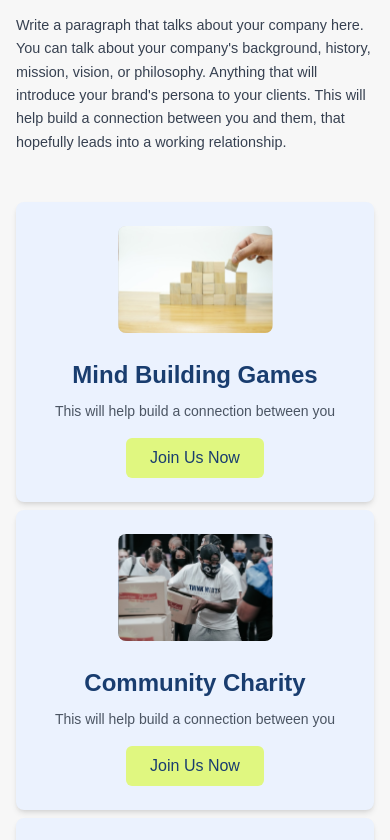
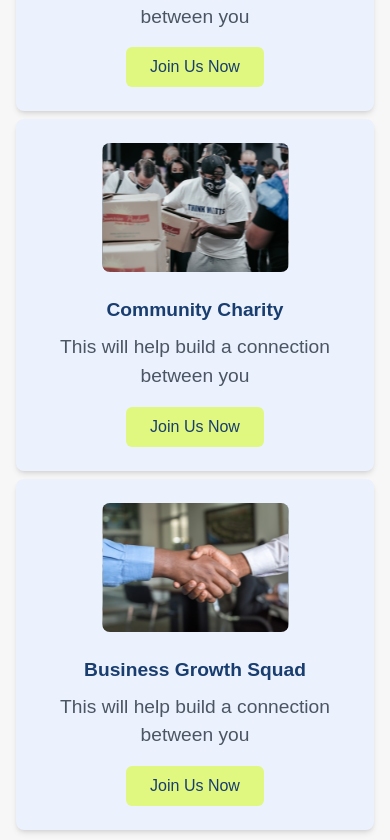
Before and after one commit to alimuhammeddev/Analytica-Haven, a React (Vite) app: page /events in a window 390 px wide. Shown: the part 4362-5202 px from the top of the page. Built offline with nearby package versions, Linux system fonts and the light colour scheme.

Commit message:
Updated some files

```diff
--- a/src/Components/CommunityEvent.jsx
+++ b/src/Components/CommunityEvent.jsx
@@ -1,4 +1,4 @@
-import event6 from "../assets/event6.svg";
+//import event6 from "../assets/event6.svg";
 import event7 from "../assets/event7.svg";
 import event8 from "../assets/event8.svg";
 import event9 from "../assets/event9.svg";
@@ -11,7 +11,7 @@ const CommunityEvent = () => {
       <div className="max-w-7xl mx-auto px-4 sm:px-6 lg:px-8 py-[3rem] bg-[#F7F7F7] my-[3rem] rounded-lg font-campton">
         <div className="flex flex-col lg:flex-row gap-12">
           {/* First column - Featured event */}
-          <div className="lg:w-1/2">
+          {/* <div className="lg:w-1/2">
             <h2 className="text-[#193D6F] text-[1.5rem] md:text-[2rem] font-semibold mb-5 md:block hidden">
               Community Reflection
             </h2>
@@ -48,24 +48,24 @@ const CommunityEvent = () => {
                 and them, that hopefully leads into a working relationship.
               </p>
             </div>
-          </div>
+          </div> */}
 
           {/* Second column - Event cards */}
-          <div className="lg:w-1/2 space-y-2">
+          <div className="lg:w-full space-y-2">
             {/* Event card 1 */}
-            <div className="flex flex-col md:text-justify text-center md:flex-row gap-6 p-6 bg-[#EBF2FE] rounded-lg shadow-md hover:shadow-lg transition-shadow">
+            <div className="flex flex-col items-center md:text-justify text-center md:flex-row gap-6 p-6 bg-[#EBF2FE] rounded-lg shadow-md hover:shadow-lg transition-shadow">
               <div className="md:w-1/3">
                 <img
                   src={event7}
                   alt="Mind Building Games"
-                  className="md:w-full md:h-full object-cover rounded-lg w-[50%] h-[50%] mx-auto md:mx-0"
+                  className="w-full object-cover rounded-lg"
                 />
               </div>
               <div className="md:w-2/3">
-                <h2 className="md:text-xl text-[1.5rem] font-semibold text-[#193D6F] mb-2">
+                <h2 className="md:text-3xl text-[1.2rem] font-semibold text-[#193D6F] mb-2">
                   Mind Building Games
                 </h2>
-                <p className="text-gray-600 mb-4 md:text-[0.7rem] text-[0.875rem]">
+                <p className="text-gray-600 mb-4 md:text-[1.5rem] text-[1.2rem]">
                   This will help build a connection between you
                 </p>
                 <Link
@@ -78,19 +78,19 @@ const CommunityEvent = () => {
             </div>
 
             {/* Event card 2 */}
-            <div className="flex flex-col md:text-justify text-center md:flex-row gap-6 p-6 bg-[#EBF2FE] rounded-lg shadow-md hover:shadow-lg transition-shadow">
+            <div className="flex flex-col items-center md:text-justify text-center md:flex-row gap-6 p-6 bg-[#EBF2FE] rounded-lg shadow-md hover:shadow-lg transition-shadow">
               <div className="md:w-1/3">
                 <img
                   src={event8}
                   alt="Mind Building Games"
-                  className="md:w-full md:h-full object-cover rounded-lg w-[50%] h-[50%] mx-auto md:mx-0"
+                  className="w-full object-cover rounded-lg"
                 />
               </div>
               <div className="md:w-2/3">
-                <h2 className="md:text-xl text-[1.5rem] font-semibold text-[#193D6F] mb-2">
+                <h2 className="md:text-3xl text-[1.2rem] font-semibold text-[#193D6F] mb-2">
                   Community Charity
                 </h2>
-                <p className="text-gray-600 mb-4 md:text-[0.7rem] text-[0.875rem]">
+                <p className="text-gray-600 mb-4 md:text-[1.5rem] text-[1.2rem]">
                   This will help build a connection between you
                 </p>
                 <Link
@@ -103,19 +103,19 @@ const CommunityEvent = () => {
             </div>
 
             {/* Event card 3 */}
-            <div className="flex flex-col md:text-justify text-center md:flex-row gap-6 p-6 bg-[#EBF2FE] rounded-lg shadow-md hover:shadow-lg transition-shadow">
+            <div className="flex flex-col items-center md:text-justify text-center md:flex-row gap-6 p-6 bg-[#EBF2FE] rounded-lg shadow-md hover:shadow-lg transition-shadow">
               <div className="md:w-1/3">
                 <img
                   src={event9}
                   alt="Mind Building Games"
-                  className="md:w-full md:h-full object-cover rounded-lg w-[50%] h-[50%] mx-auto md:mx-0"
+                  className="w-full object-cover rounded-lg"
                 />
               </div>
               <div className="md:w-2/3">
-                <h2 className="md:text-xl text-[1.5rem] font-semibold text-[#193D6F] mb-2">
+                <h2 className="md:text-3xl text-[1.2rem] font-semibold text-[#193D6F] mb-2">
                   Business Growth Squad
                 </h2>
-                <p className="text-gray-600 mb-4 md:text-[0.7rem] text-[0.875rem]">
+                <p className="text-gray-600 mb-4 md:text-[1.5rem] text-[1.2rem]">
                   This will help build a connection between you
                 </p>
                 <Link
--- a/src/Pages/Donate.jsx
+++ b/src/Pages/Donate.jsx
@@ -119,7 +119,7 @@ const Donate = () => {
             How you can help?
           </h1>
           <p className="text-center text-[#65676A] lg:text-lg lg:mt-5 mt-2 font-campton">
-            At Analytical Haven, we believe that power of compassion and{" "}
+            At Analytica Haven, we believe that power of compassion and{" "}
             <br className="lg:block hidden" />
             generosity can create meaningful changes in the world, your support{" "}
             <br className="lg:block hidden" />
@@ -149,7 +149,7 @@ const Donate = () => {
                   Monetary Donations
                 </h1>
                 <p className="text-[#000000] lg:text-lg mt-2 font-campton">
-                  Analytical Haven welcomes partnerships with corporations that
+                  Analytica Haven welcomes partnerships with corporations that
                   share.
                 </p>
               </div>
```
